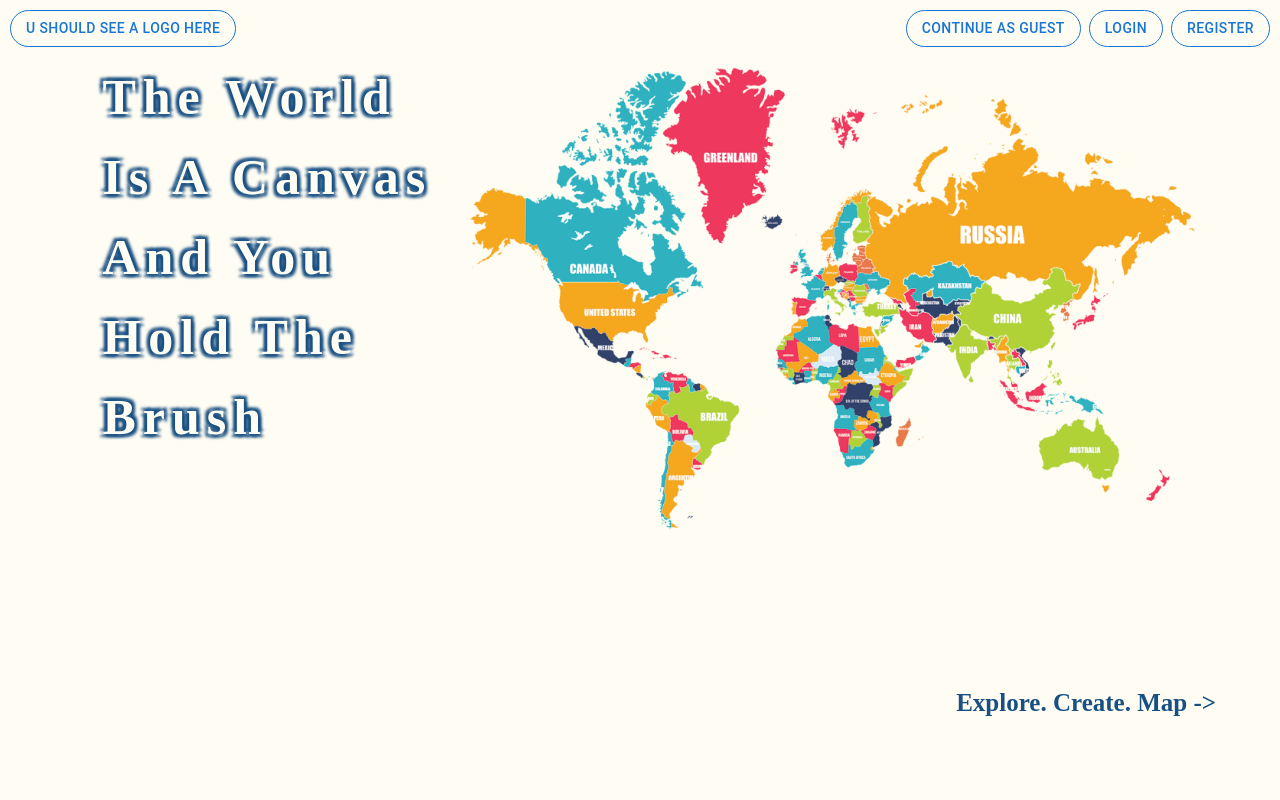
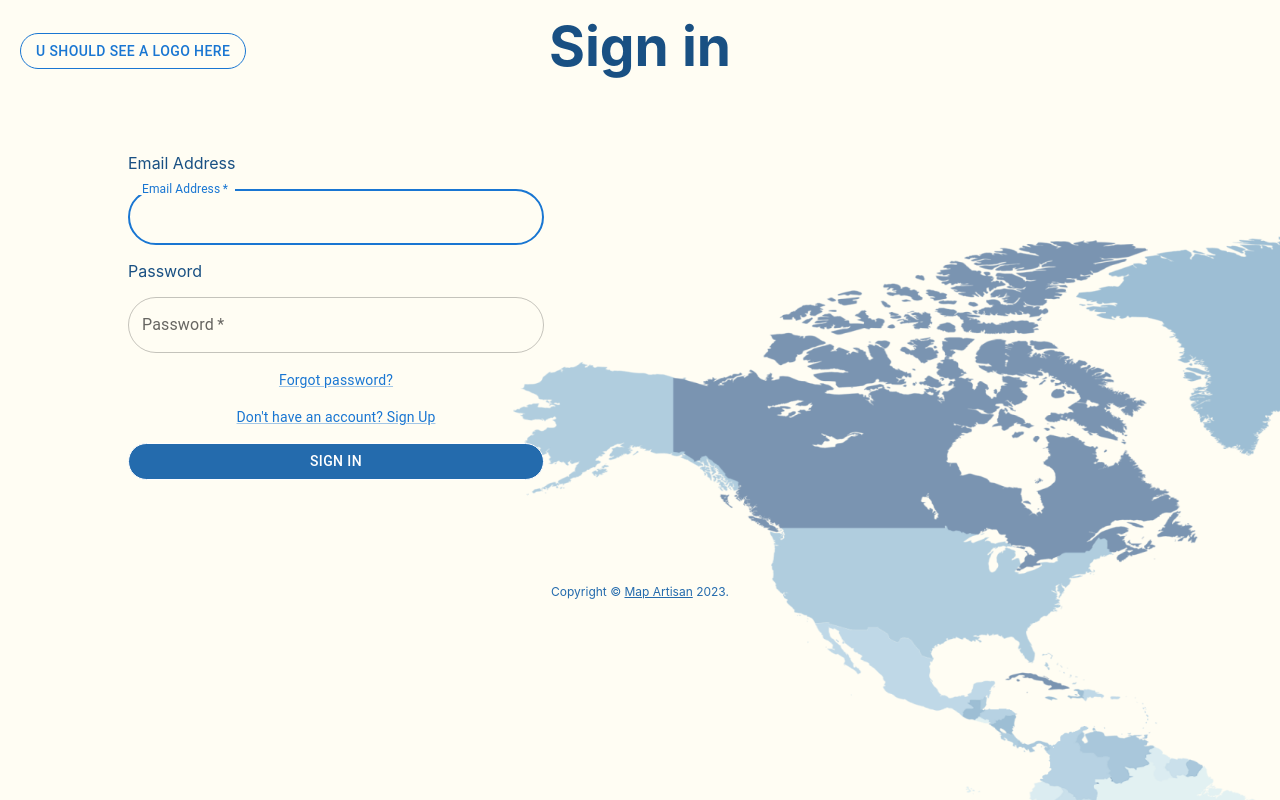
Before and after one commit to AmyLin06/MapArtisan, a React (Create React App) app in the folder client/: page / in a window 1280 px wide. Built offline with nearby package versions, Linux system fonts and the light colour scheme; a web font is replaced by a local one.

Commit message:
Created: Login in page is complete without functionality, banner implemented a condition to hide the log in menu

```diff
--- a/client/src/App.js
+++ b/client/src/App.js
@@ -1,6 +1,6 @@
 // import logo from "./assets/logo.svg";
 import "./App.css";
-import SplashScreen from "./screens/SplashScreen";
+import LoginScreen from "./screens/LoginScreen";
 
 function App() {
   return (
@@ -28,7 +28,7 @@ function App() {
           Learn React
         </a> */}
       </header>
-      <SplashScreen />
+      <LoginScreen />
     </div>
   );
 }
--- a/client/src/components/Banner.js
+++ b/client/src/components/Banner.js
@@ -13,15 +13,13 @@ const LoginMenu = () => {
   );
 };
 
-const Banner = () => {
+const Banner = ({ loginMenu = true }) => {
   return (
     <div className="banner">
       <div className="logo">
         <CustomButton text="U should see a logo here" />
       </div>
-      <div>
-        <LoginMenu />
-      </div>
+      <div>{loginMenu && <LoginMenu />}</div>
     </div>
   );
 };
--- /dev/null
+++ b/client/src/components/CopyRight.js
@@ -0,0 +1,19 @@
+import Link from "@mui/material/Link";
+import "../styles/CopyRight.css";
+const CopyRight = (props) => {
+  return (
+    <div className="copyRight">
+      {"Copyright © "}
+      <Link
+        color="inherit"
+        href="https://calm-meadow-021492f0f.4.azurestaticapps.net/"
+      >
+        Map Artisan
+      </Link>{" "}
+      {new Date().getFullYear()}
+      {"."}
+    </div>
+  );
+};
+
+export default CopyRight;
--- /dev/null
+++ b/client/src/screens/LoginScreen.js
@@ -0,0 +1,92 @@
+import "../styles/LoginScreen.css";
+import React from "react";
+import Banner from "../components/Banner";
+import TextField from "@mui/material/TextField";
+import Link from "@mui/material/Link";
+import Grid from "@mui/material/Grid";
+import { Stack } from "@mui/material";
+import Copyright from "../components/CopyRight";
+import CustomButton from "../components/CustomButton";
+
+// const handleSubmit = (event) => {
+//   event.preventDefault();
+//   const data = new FormData(event.currentTarget);
+//   console.log({
+//     email: data.get("email"),
+//     password: data.get("password"),
+//   });
+// };
+
+const LoginScreen = () => {
+  return (
+    <>
+      <div className="main">
+        <div className="bannerBox">
+          <Banner className="banner" loginMenu={false} />
+          <Grid className="login">Sign in</Grid>
+        </div>
+        <div className="content">
+          <Stack className="loginBox" spacing={2} direction="column">
+            <div className="label">Email Address</div>
+            <TextField
+              className="textfield"
+              margin="normal"
+              required
+              fullWidth
+              id="email"
+              label="Email Address"
+              name="email"
+              autoComplete="email"
+              autoFocus
+              InputProps={{
+                style: {
+                  borderRadius: "50px",
+                },
+              }}
+            />
+            <div className="label">Password</div>
+            <TextField
+              className="textfield"
+              margin="normal"
+              required
+              fullWidth
+              name="password"
+              label="Password"
+              type="password"
+              id="password"
+              autoComplete="current-password"
+              InputProps={{
+                style: {
+                  borderRadius: "50px",
+                },
+              }}
+            />
+            <div>
+              <Link href="#" variant="body2">
+                Forgot password?
+              </Link>
+            </div>
+            <div>
+              <Link href="#" variant="body2">
+                Don't have an account? Sign Up
+              </Link>
+            </div>
+            <CustomButton
+              // type="submit"
+              text={"Sign in"}
+              type="contained"
+            />
+          </Stack>
+        </div>
+        <br />
+        <br />
+
+        <div className="copyright">
+          <Copyright />
+        </div>
+      </div>
+    </>
+  );
+};
+
+export default LoginScreen;
--- a/client/src/styles/Banner.css
+++ b/client/src/styles/Banner.css
@@ -1,5 +1,5 @@
 .banner{
-    padding:10px;
+    padding:20px;
     display: grid;
     justify-content: flex-start;
     grid-template-columns: repeat(2, 1fr);
--- /dev/null
+++ b/client/src/styles/CopyRight.css
@@ -0,0 +1,4 @@
+.copyRight{
+    color:#246BAD;
+    font-size: 12px;
+}
--- /dev/null
+++ b/client/src/styles/LoginScreen.css
@@ -0,0 +1,71 @@
+
+
+.main{
+    background-color: #FFFDF3;
+    width:100vw;
+    height:100vh;
+    background-image: url("../assets/LoginScreenMap.png");
+    background-repeat: no-repeat;
+    background-position-x:  100%;
+    background-position-y: 100%;
+    background-size: 64%;
+    grid-template-columns: repeat(2, 1fr);
+    display: flex;
+    flex-direction: column;
+}
+
+.bannerBox{
+    padding-top: 1%;
+    display: grid;
+    grid-template-columns: repeat(2, 1fr);
+}
+
+.banner{
+    grid-column-start: 1;
+    grid-column-end: 2;
+    grid-row-start: 1;
+}
+
+.login{
+    color:#195083;
+    font-size: 55px;
+    font-weight: 700;
+    text-align: center;
+    grid-column-start: 1;
+    grid-column-end: 3;
+    grid-row-start: 1;
+}
+
+.content{
+    color:#195083;
+
+    width: 50%;
+    padding-left:10%;
+    padding-top:5%;
+
+}
+
+.loginBox{
+    display: flex;
+    flex-direction: column;
+    vertical-align: center;
+    width: 65%;
+}
+
+.label {
+    text-align: left;
+    width: 100%; /* Ensure the labels take up the full width */
+}
+
+.loginBox > *:not(.label) {
+    text-align: center;
+    width: 100%;
+}
+
+.textfield{
+    border-radius: 100px;
+}
+
+.copyright{
+    padding: 5%;
+}
```
Also changed, not shown: client/src/assets/LoginScreenMap.png (added), 1 other file (tests, documents, lock files or other folders).
